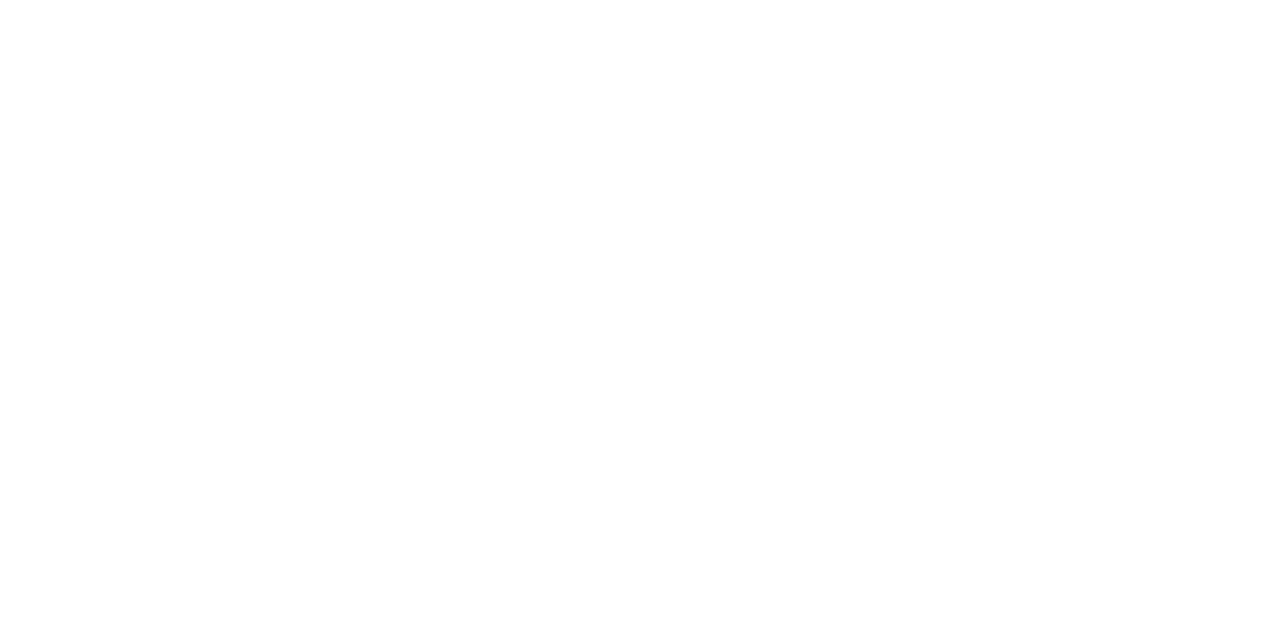
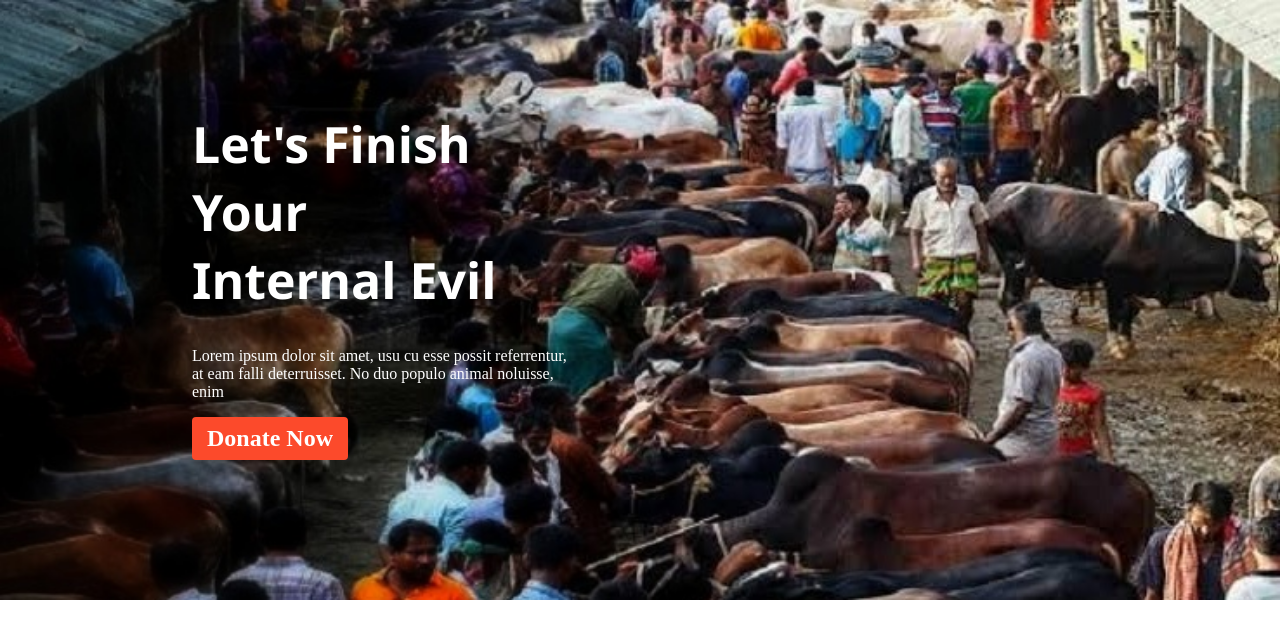
Before and after one commit to chinmoydastapu/Eid-Zakat, a plain HTML site: page index.html in a window 1280 px wide. Drawn offline with Linux system fonts and the light colour scheme.

Commit message:
header section committed

```diff
--- a/index.html
+++ b/index.html
@@ -1,12 +1,24 @@
 <!DOCTYPE html>
 <html lang="en">
+
 <head>
     <meta charset="UTF-8">
     <meta http-equiv="X-UA-Compatible" content="IE=edge">
     <meta name="viewport" content="width=device-width, initial-scale=1.0">
     <title>Eid Zakat</title>
+    <link rel="stylesheet" href="style.css">
 </head>
+
 <body>
+    <header>
+        <div class="header-content">
+            <h1>Let's Finish Your <br> Internal Evil</h1>
+            <p>Lorem ipsum dolor sit amet, usu cu esse possit
+                referrentur, at eam falli deterruisset. No duo populo
+                animal noluisse, enim</p>
+            <a class="btn" href="#">Donate Now</a>
+        </div>
+    </header>
+</body>
 
-</body>
 </html>
--- a/style.css
+++ b/style.css
@@ -0,0 +1,45 @@
+/* Primary classes */
+body {
+    margin: 0;
+    padding: 0;
+}
+
+.btn {
+    background-color: rgb(252, 74, 43);
+    border-radius: 4px;
+    color: white;
+    display: block;
+    font-size: x-large;
+    font-weight: bold;
+    padding: 8px 15px;
+    text-decoration: none;
+    width: fit-content;
+}
+
+.btn:hover {
+    background-color: tomato;
+}
+
+
+/* Header section  */
+header {
+    width: 100%;
+    height: 600px;
+    background-image: url(images/header-bg.jpeg);
+    background-repeat: no-repeat;
+    background-size: cover;
+    display: flex;
+    align-items: center;
+}
+
+.header-content {
+    color: white;
+    width: 30%;
+    padding-left: 15%;
+    padding-bottom: 5%;
+}
+
+.header-content h1 {
+    font-size: 50px;
+    font-family: 'Segoe UI', Tahoma, Geneva, Verdana, sans-serif;
+}
```
Also changed, not shown: images/header-bg.jpeg (added), images/zakat-01.jpeg (added), images/zakat-02.jpeg (added).
